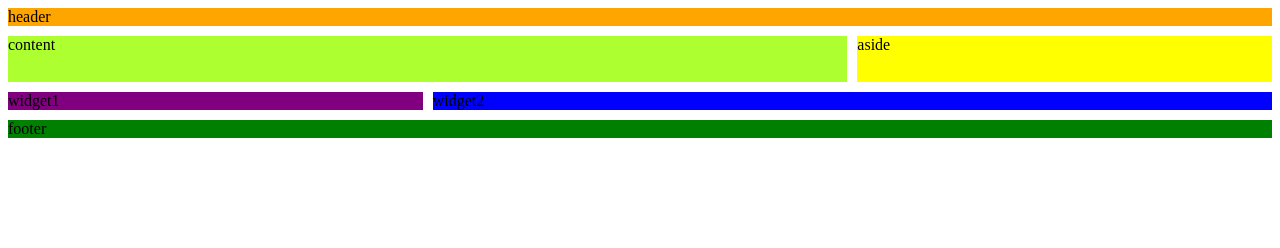
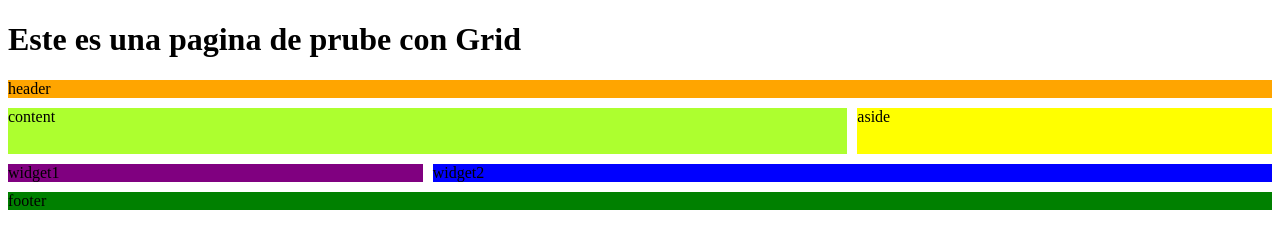
Before and after one commit to Lizzie-G/Grid, a plain HTML site: page index1.html in a window 1280 px wide. Drawn offline with Linux system fonts and the light colour scheme.

Commit message:
Le coloque un h1 a la pagina

```diff
--- a/index1.html
+++ b/index1.html
@@ -7,6 +7,7 @@
     <title>Document</title>
 </head>
 <body>
+    <h1>Este es una pagina de prube con Grid</h1>
     <div class="grid">
         <div class="header">header</div>
         <div class="aside">aside</div>
```
